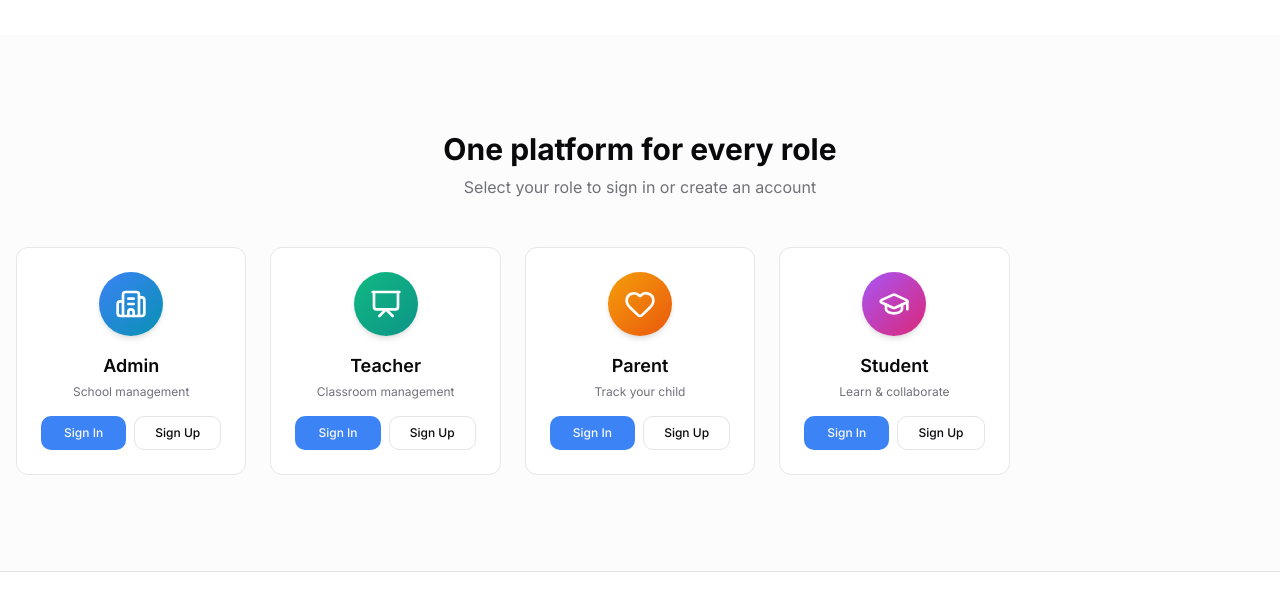
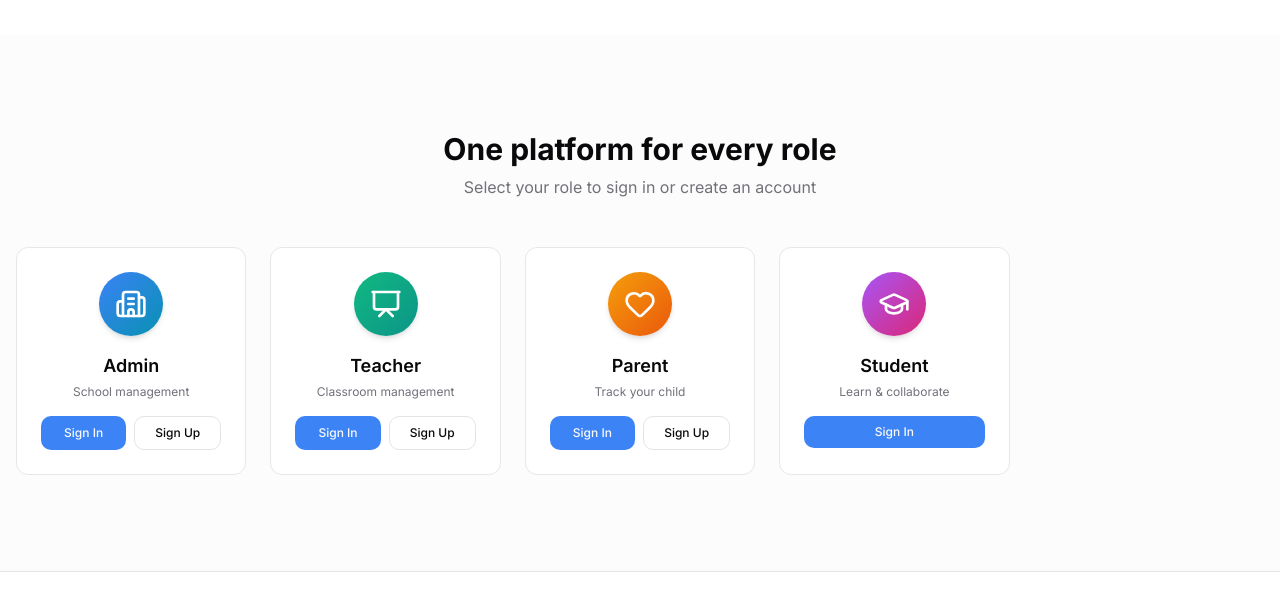
Before and after one commit to lumumbaian22-stack/shuleaifrontend2, a plain HTML site: page index.html in a window 1280 px wide. Shown: the part 1303-1906 px from the top of the page. Drawn offline with nearby package versions, Linux system fonts and the light colour scheme; no server answers.

Commit message:
Update index.html

```diff
--- a/index.html
+++ b/index.html
@@ -495,7 +495,7 @@
                         </div>
                     </div>
 
-                    <!-- Student -->
+                    <!-- Student - FIXED: Removed Sign Up button -->
                     <div class="rounded-xl border bg-card p-6 card-hover flex flex-col items-center text-center">
                         <div class="h-16 w-16 rounded-full bg-gradient-to-br from-purple-500 to-pink-600 flex items-center justify-center mb-4 shadow-md">
                             <i data-lucide="graduation-cap" class="h-8 w-8 text-white"></i>
@@ -504,7 +504,7 @@
                         <p class="text-xs text-muted-foreground mt-1 mb-4">Learn & collaborate</p>
                         <div class="flex gap-2 w-full">
                             <button onclick="openAuthModal('student', 'signin')" class="flex-1 rounded-lg bg-primary px-3 py-2 text-xs font-medium text-primary-foreground hover:bg-primary/90">Sign In</button>
-                            <button onclick="openAuthModal('student', 'signup')" class="flex-1 rounded-lg border border-input bg-background px-3 py-2 text-xs font-medium hover:bg-accent">Sign Up</button>
+                            <!-- Sign Up button removed - students cannot sign up, only login -->
                         </div>
                     </div>
                 </div>
```
